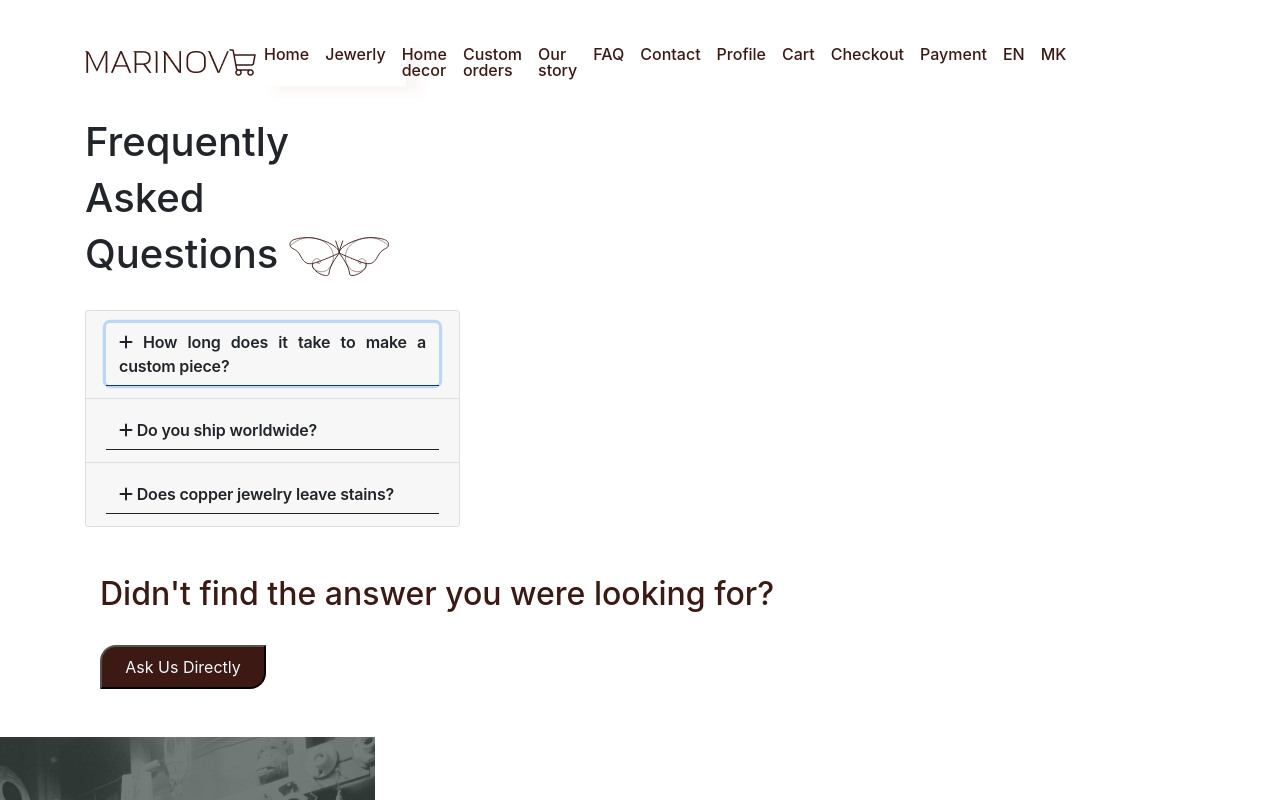
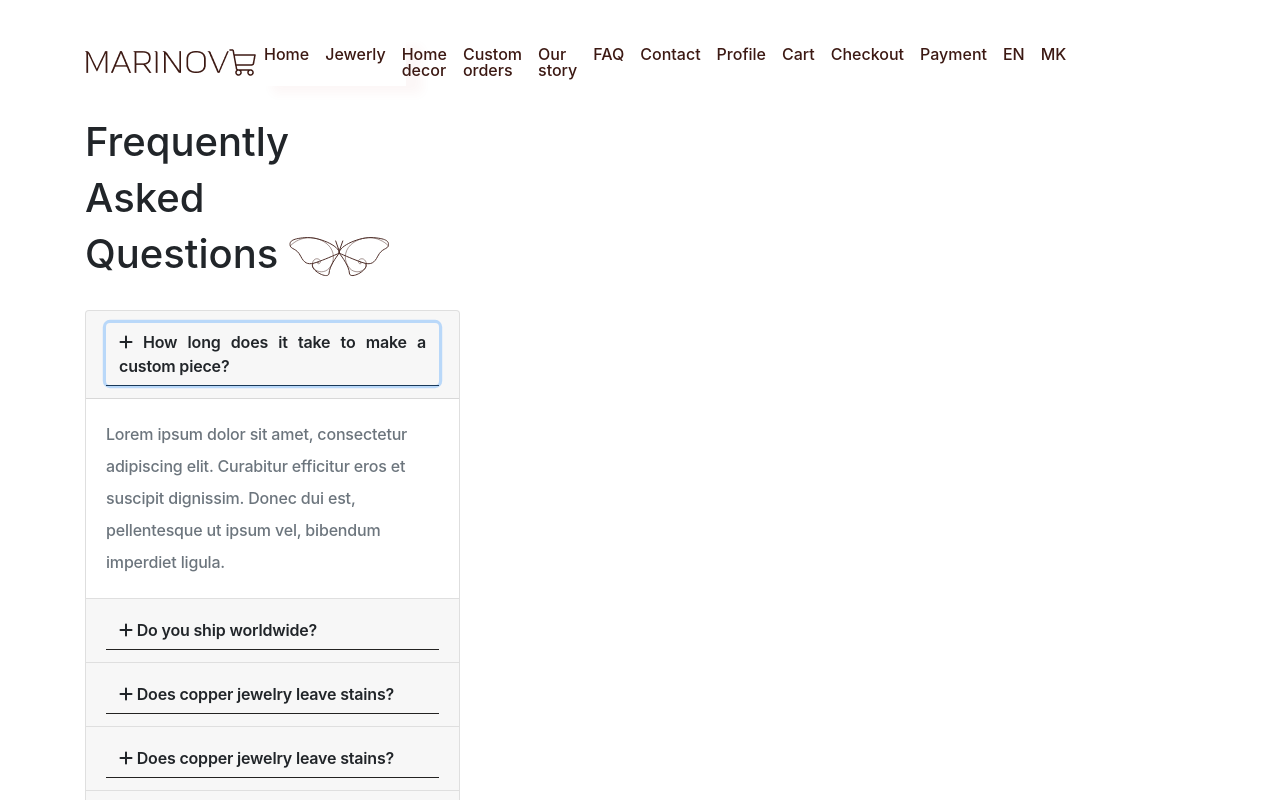
Before and after one commit to DimitarHristovski/Marinov-jewelry, a Next.js app: page /faq in a window 1280 px wide. Both pictures are taken after a click on the button "How long does it take to make a custom piece?". Shown: the top 800 px of the page. Built offline with nearby package versions, Linux system fonts and the light colour scheme; a web font is replaced by a local one.

Commit message:
faq page fix

```diff
--- a/src/pages/faq/index.tsx
+++ b/src/pages/faq/index.tsx
@@ -1,116 +1,127 @@
 import { useState } from 'react';
-import styles from './style.module.css';
 
 const FaqPage = () => {
-  const [collapseOne, setCollapseOne] = useState(false);
-  const [collapseTwo, setCollapseTwo] = useState(false);
-  const [collapseThree, setCollapseThree] = useState(false);
+  const [activeIndex, setActiveIndex] = useState<number | null>(null);
+  const [showMore, setShowMore] = useState(false);
 
-  const toggleCollapseOne = () => setCollapseOne(!collapseOne);
-  const toggleCollapseTwo = () => setCollapseTwo(!collapseTwo);
-  const toggleCollapseThree = () => setCollapseThree(!collapseThree);
+  const toggleCollapse = (index: number) => {
+    setActiveIndex(activeIndex === index ? null : index);
+  };
+
+  const toggleShowMore = () => {
+    setShowMore(!showMore);
+  };
+
+  const faqData = [
+    {
+      question: "How long does it take to make a custom piece?",
+      answer: "Lorem ipsum dolor sit amet, consectetur adipiscing elit. Curabitur efficitur eros et suscipit dignissim. Donec dui est, pellentesque ut ipsum vel, bibendum imperdiet ligula.",
+    },
+    {
+      question: "Do you ship worldwide?",
+      answer: "Lorem ipsum dolor sit amet, consectetur adipiscing elit. Curabitur efficitur eros et suscipit dignissim. Donec dui est, pellentesque ut ipsum vel, bibendum imperdiet ligula.",
+    },
+    {
+      question: "Does copper jewelry leave stains?",
+      answer: "Lorem ipsum dolor sit amet, consectetur adipiscing elit. Curabitur efficitur eros et suscipit dignissim. Donec dui est, pellentesque ut ipsum vel, bibendum imperdiet ligula.",
+    },
+    {
+      question: "Does copper jewelry leave stains?",
+      answer: "Lorem ipsum dolor sit amet, consectetur adipiscing elit. Curabitur efficitur eros et suscipit dignissim. Donec dui est, pellentesque ut ipsum vel, bibendum imperdiet ligula.",
+    },
+    {
+      question: "Does copper jewelry leave stains?",
+      answer: "Lorem ipsum dolor sit amet, consectetur adipiscing elit. Curabitur efficitur eros et suscipit dignissim. Donec dui est, pellentesque ut ipsum vel, bibendum imperdiet ligula.",
+    },
+    {
+      question: "Does copper jewelry leave stains?",
+      answer: "Lorem ipsum dolor sit amet, consectetur adipiscing elit. Curabitur efficitur eros et suscipit dignissim. Donec dui est, pellentesque ut ipsum vel, bibendum imperdiet ligula.",
+    },
+    {
+      question: "Does copper jewelry leave stains?",
+      answer: "Lorem ipsum dolor sit amet, consectetur adipiscing elit. Curabitur efficitur eros et suscipit dignissim. Donec dui est, pellentesque ut ipsum vel, bibendum imperdiet ligula.",
+    },
+    {
+      question: "Does copper jewelry leave stains?",
+      answer: "Lorem ipsum dolor sit amet, consectetur adipiscing elit. Curabitur efficitur eros et suscipit dignissim. Donec dui est, pellentesque ut ipsum vel, bibendum imperdiet ligula.",
+    },
+    {
+      question: "Does copper jewelry leave stains?",
+      answer: "Lorem ipsum dolor sit amet, consectetur adipiscing elit. Curabitur efficitur eros et suscipit dignissim. Donec dui est, pellentesque ut ipsum vel, bibendum imperdiet ligula.",
+    },
+    {
+      question: "Does copper jewelry leave stains?",
+      answer: "Lorem ipsum dolor sit amet, consectetur adipiscing elit. Curabitur efficitur eros et suscipit dignissim. Donec dui est, pellentesque ut ipsum vel, bibendum imperdiet ligula.",
+    },
+    {
+      question: "Does copper jewelry leave stains?",
+      answer: "Lorem ipsum dolor sit amet, consectetur adipiscing elit. Curabitur efficitur eros et suscipit dignissim. Donec dui est, pellentesque ut ipsum vel, bibendum imperdiet ligula.",
+    },
+    {
+      question: "What is your return and exchange policy?",
+      answer: "Lorem ipsum dolor sit amet, consectetur adipiscing elit. Curabitur efficitur eros et suscipit dignissim. Donec dui est, pellentesque ut ipsum vel, bibendum imperdiet ligula.",
+    },
+    {
+      question: "Do you offer gift wrapping or packaging options?",
+      answer: "Lorem ipsum dolor sit amet, consectetur adipiscing elit. Curabitur efficitur eros et suscipit dignissim. Donec dui est, pellentesque ut ipsum vel, bibendum imperdiet ligula.",
+    }
+  ] ?? [];
+
+  const visibleFaqs = showMore ? faqData : faqData.slice(0, 8);
 
   return (
     <div className="container pt-4">
       <div>
         <h1 className="text-left">Frequently</h1>
         <h1 className="text-left">Asked</h1>
-        <h1 className="text-left">Questions <span><img src="/images/butterfly.svg" alt="" /></span> </h1>
+        <h1 className="text-left">
+          Questions <span><img src="/images/butterfly.svg" alt="Butterfly" /></span>
+        </h1>
       </div>
 
       <div className="pt-4">
         <div className="accordion" id="accordionExample">
-          <div className="card faq-card text-muted">
-            <div className="card-header" id="headingOne">
+          {visibleFaqs.map((faq, index: number) => (
+            <div className="card faq-card text-muted" key={index}>
+              <div className="card-header" id={`heading${index}`}>
                 <h5 className="mb-0">
                   <button
-                  className={`btn font-1 ${collapseOne ? '' : 'collapsed'}`}
+                    className={`btn font-1 ${activeIndex === index ? '' : 'collapsed'}`}
                     type="button"
-                  onClick={toggleCollapseOne}
-                  data-toggle="collapse"
-                  data-target="#collapseOne"
-                  aria-expanded={collapseOne}
-                  aria-controls="collapseOne"
+                    onClick={() => toggleCollapse(index)}
+                    aria-expanded={activeIndex === index}
+                    aria-controls={`collapse${index}`}
                   >
-                  <i className="fa-solid fa-plus"></i> How long does it take to make a custom piece?
+                    <i className="fa-solid fa-plus"></i> {faq?.question}
                   </button>
                 </h5>
                 <div className="underlineFAQ"></div>
               </div>
               <div
-              id="collapseOne"
-              className={`collapse ${collapseOne ? 'show' : ''}`}
-              aria-labelledby="headingOne"
+                id={`collapse${index}`}
+                className={`collapse ${activeIndex === index ? 'show' : ''}`}
+                aria-labelledby={`heading${index}`}
                 data-parent="#accordionExample"
               >
-              <div className="card-body">
-                Lorem ipsum dolor sit amet, consectetur adipiscing elit. Curabitur efficitur eros et suscipit dignissim. Donec dui est, pellentesque ut ipsum vel, bibendum imperdiet ligula.
+                <div className="card-body">{faq?.answer}</div>
               </div>
             </div>
-          </div>
-          <div className="card faq-card text-muted">
-            <div className="card-header" id="headingTwo">
-              <h5 className="mb-0">
-                <button
-                  className={`btn font-1 ${collapseTwo ? '' : 'collapsed'}`}
-                  type="button"
-                  onClick={toggleCollapseTwo}
-                  data-toggle="collapse"
-                  data-target="#collapseTwo"
-                  aria-expanded={collapseTwo}
-                  aria-controls="collapseTwo"
-                >
-                  <i className="fa-solid fa-plus"></i> Do you ship worldwide?
-                </button>
-              </h5>
-              <div className="underlineFAQ"></div>
-            </div>
-            <div
-              id="collapseTwo"
-              className={`collapse ${collapseTwo ? 'show' : ''}`}
-              aria-labelledby="headingTwo"
-              data-parent="#accordionExample"
-            >
-              <div className="card-body">
-                Lorem ipsum dolor sit amet, consectetur adipiscing elit. Curabitur efficitur eros et suscipit dignissim. Donec dui est, pellentesque ut ipsum vel, bibendum imperdiet ligula.
-              </div>
-            </div>
-          </div>
-          <div className="card faq-card text-muted">
-            <div className="card-header" id="headingThree">
-              <h5 className="mb-0">
-                <button
-                  className={`btn font-1 ${collapseThree ? '' : 'collapsed'}`}
-                  type="button"
-                  onClick={toggleCollapseThree}
-                  data-toggle="collapse"
-                  data-target="#collapseThree"
-                  aria-expanded={collapseThree}
-                  aria-controls="collapseThree"
-                >
-                  <i className="fa-solid fa-plus"></i> Does copper jewelry leave stains?
-                </button>
-              </h5>
-              <div className="underlineFAQ"></div>
-            </div>
-            <div
-              id="collapseThree"
-              className={`collapse ${collapseThree ? 'show' : ''}`}
-              aria-labelledby="headingThree"
-              data-parent="#accordionExample"
-            >
-              <div className="card-body">
-                Lorem ipsum dolor sit amet, consectetur adipiscing elit. Curabitur efficitur eros et suscipit dignissim. Donec dui est, pellentesque ut ipsum vel, bibendum imperdiet ligula.
-              </div>
-            </div>
-          </div>
+          ))}
         </div>
 
-        <div className="col-12 my-5">
+        {faqData.length > 8 && (
+          <div className="text-center mt-4">
+            <button className="showmore-btn" onClick={toggleShowMore}>
+              {showMore ? 'Show Less' : 'Show More'}
+            </button>
+          </div>
+        )}
+
+        <div className="col-12 my-5 didnt-find-container">
           <h1 className="didnt-find">
             Didn't find the answer you were looking for?
           </h1>
-          <button className="ask-btn mt-4">Ask Us Directly</button>
+          <button className="ask-btn mt-4 ask-btn">Ask Us Directly</button>
         </div>
       </div>
     </div>
--- a/src/pages/faq/style.module.css
+++ /dev/null
@@ -1,40 +0,0 @@
-.faq-card {
-  width: 375px;
-  flex-shrink: 0;
-  text-decoration: none; /* Corrected line */
-  color: var(--Black, #232221);
-  font-size: 16px;
-  font-style: normal;
-  font-weight: 500;
-  line-height: 200%;
-  letter-spacing: -0.176px;
-}
-
-.font-1 {
-  text-align: justify;
-  font-size: 16px;
-  font-style: normal;
-  font-weight: 600;
-  line-height: 150%;
-  letter-spacing: -0.176px;
-}
-
-.underlineFAQ {
-  width: 100%;
-  height: 1px;
-  background-color: #232221;
-}
-
-.didnt-find {
-  font-size: 32px;
-  color: #3c1913;
-  position: relative;
-}
-
-.ask-btn {
-  color: aliceblue;
-  border-radius: 16px 0px 16px 0px;
-  background-color: #3c1913;
-  width: 166px;
-  height: 44px;
-}
--- a/src/styles/style.css
+++ b/src/styles/style.css
@@ -319,6 +319,16 @@ form {
   color: #3c1913;
   position: relative;
 }
+.showmore-btn {
+  flex: 1;
+  width: 100%;
+  position: relative;
+  font-size: 16px;
+  line-height: 20px;
+  font-weight: 500;
+  text-align: left;
+  display: inline-block;
+}
 .ask-btn {
   color: aliceblue;
   border-radius: 16px 0px 16px 0px;
```
Lines whose indentation alone changed are shown as unchanged.
